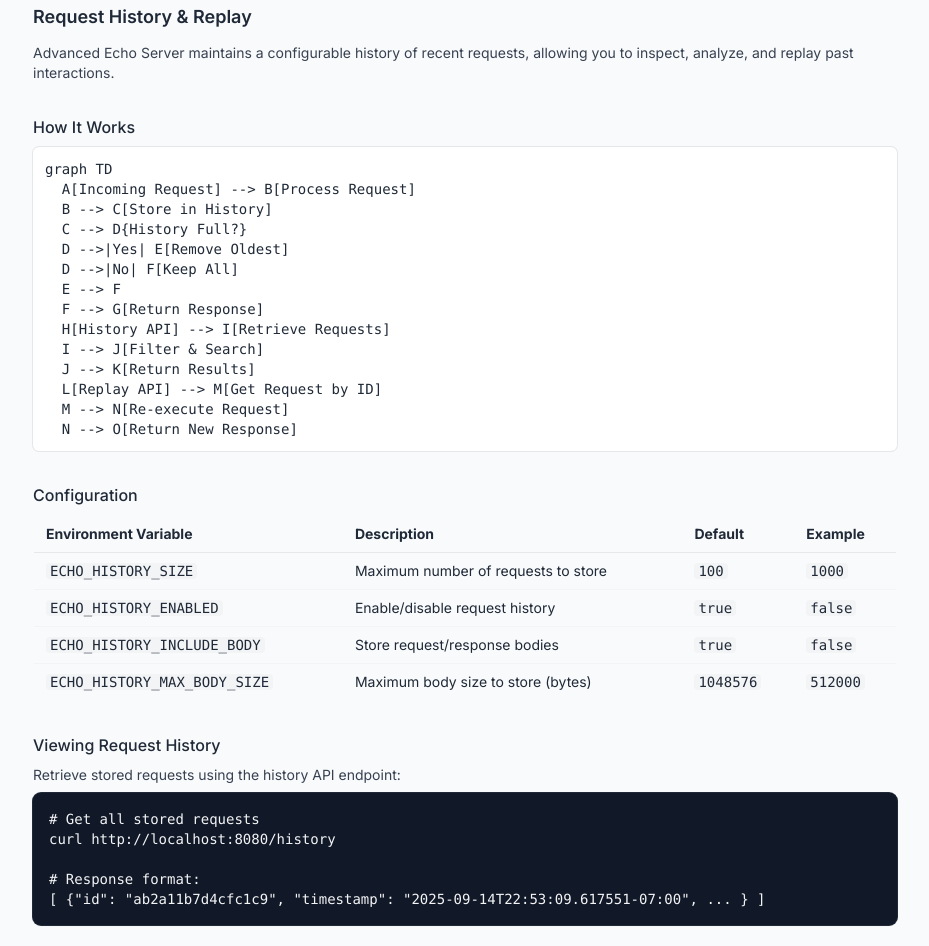
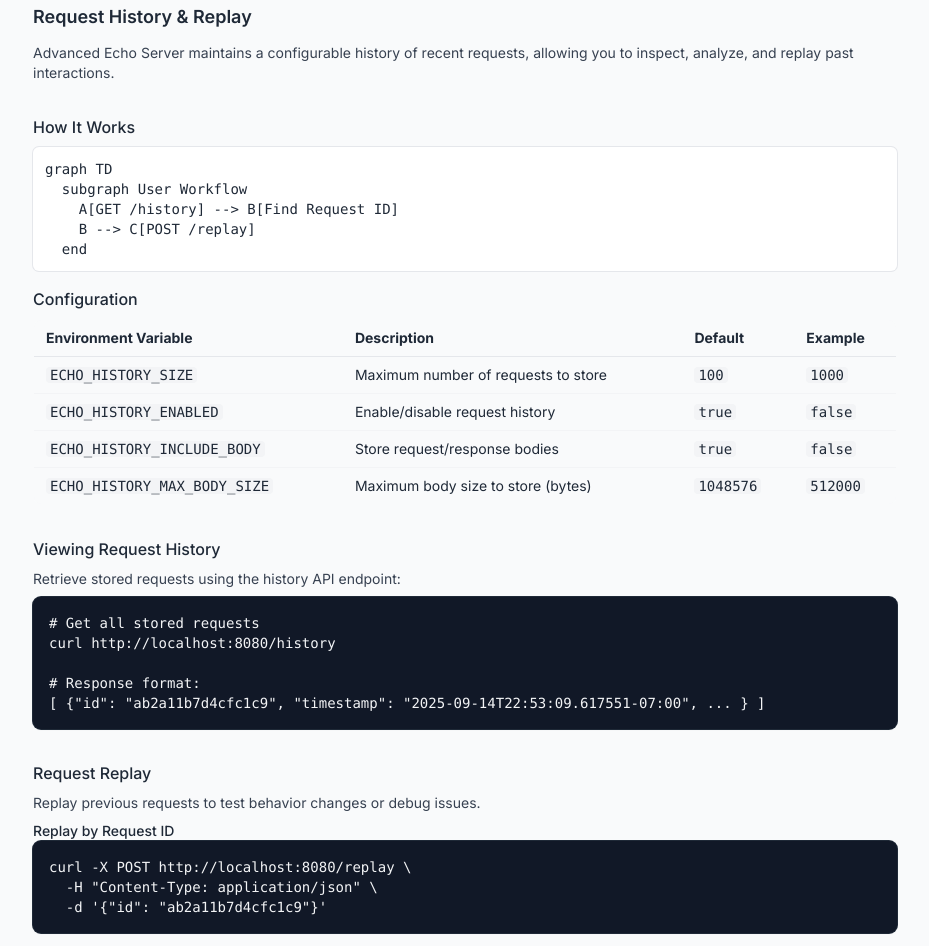
Before and after one commit to arun0009/advanced-echo-server, a plain HTML site: page docs/history-replay.html in a window 1280 px wide. Shown: the part 146-1092 px from the top of the page, without its empty margins (175-1104 px from the left). Drawn offline with nearby package versions, Linux system fonts and the light colour scheme; a script that the page names is missing.

Commit message:
updating mermaid chart for replay

```diff
--- a/docs/history-replay.html
+++ b/docs/history-replay.html
@@ -54,21 +54,11 @@
 
     <section class="mb-8">
       <h3 class="text-base font-medium mb-2">How It Works</h3>
-      <pre class="bg-white p-3 rounded-md text-sm overflow-x-auto mb-4 ring-1 ring-gray-200"><code class="mermaid">graph TD
-  A[Incoming Request] --> B[Process Request]
-  B --> C[Store in History]
-  C --> D{History Full?}
-  D -->|Yes| E[Remove Oldest]
-  D -->|No| F[Keep All]
-  E --> F
-  F --> G[Return Response]
-  H[History API] --> I[Retrieve Requests]
-  I --> J[Filter & Search]
-  J --> K[Return Results]
-  L[Replay API] --> M[Get Request by ID]
-  M --> N[Re-execute Request]
-  N --> O[Return New Response]</code></pre>
-    </section>
+<pre class="bg-white p-3 rounded-md text-sm overflow-x-auto mb-4 ring-1 ring-gray-200"><code class="mermaid">graph TD
+  subgraph User Workflow
+    A[GET /history] --> B[Find Request ID]
+    B --> C[POST /replay]
+  end</code></pre>
 
     <section class="mb-8">
       <h3 class="text-base font-medium mb-2">Configuration</h3>
@@ -128,13 +118,13 @@ curl http://localhost:8080/history
       <h4 class="font-medium text-sm mt-2">Replay by Request ID</h4>
       <pre class="bg-gray-900 text-gray-100 p-4 rounded-lg text-sm overflow-x-auto shadow-sm ring-1 ring-gray-800"><code>curl -X POST http://localhost:8080/replay \
   -H "Content-Type: application/json" \
-  -d '{"id": "req_1234567890"}'</code></pre>
+  -d '{"id": "ab2a11b7d4cfc1c9"}'</code></pre>
 
       <h4 class="font-medium text-sm mt-4">Replay with Modifications</h4>
       <pre class="bg-gray-900 text-gray-100 p-4 rounded-lg text-sm overflow-x-auto shadow-sm ring-1 ring-gray-800"><code>curl -X POST http://localhost:8080/replay \
   -H "Content-Type: application/json" \
   -d '{
-    "id": "req_1234567890",
+    "id": "ab2a11b7d4cfc1c9",
     "modify_headers": {
       "X-Test-Environment": "staging",
       "Authorization": "Bearer new-token"
```
Also changed, not shown: docs/api-reference.html (+7 -14 lines).
